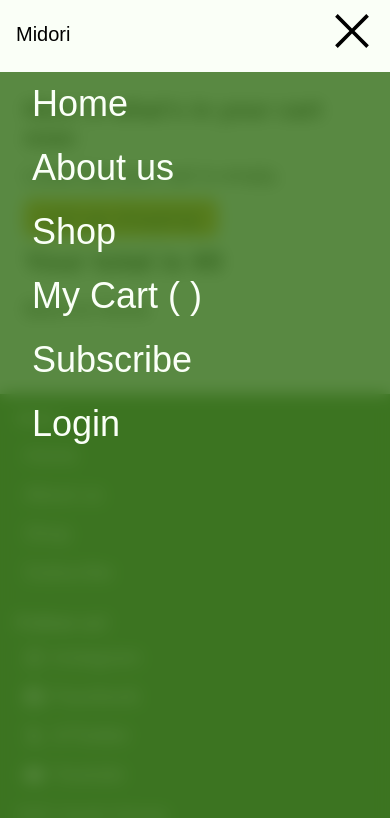
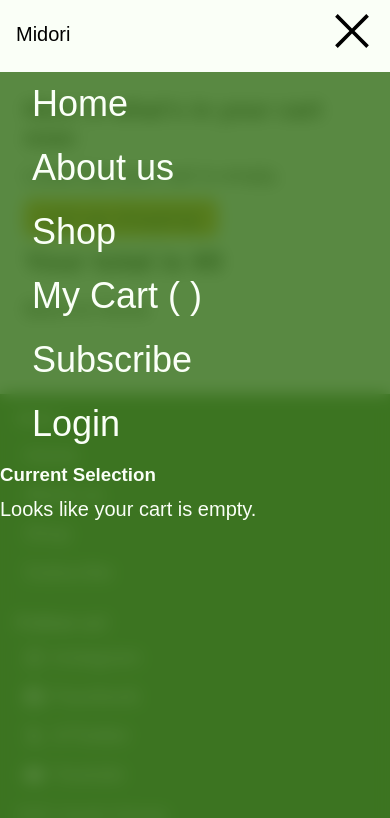
Before and after one commit to jarteaga127/midori-energy, a React (Vite) app: page /my-cart in a window 390 px wide. Both pictures are taken after a click on the element 352 px from the left and 36 px from the top of the page. Shown: the top 818 px of the page. Built offline with nearby package versions, Linux system fonts and the light colour scheme; a web font is replaced by a local one.

Commit message:
Edited Cart Context to use in sidebar for tablet

```diff
--- a/src/components/Navbar.jsx
+++ b/src/components/Navbar.jsx
@@ -9,12 +9,13 @@ import { useCart } from "../context/CartProvider";
 const Navbar = ({toggle, isOpen}) => {
 
     const { isLoggedIn, logout, userName } = useAuth();
-  const { cart } = useCart();
+  const { cart, removeFromCart, getSubtotal } = useCart();
 
    const containerClass = isOpen ? "side-menu-cont open" : "side-menu-cont";
 
    const sideMenuIcon = isOpen ? <RiCloseLargeFill/> : <FaBars/>;
 
+const subtotal = cart.reduce((acc, item) => acc + (item.price * item.qty), 0);
 
     return (
         <>
@@ -40,7 +41,9 @@ const Navbar = ({toggle, isOpen}) => {
 
         </nav>
         <div className={containerClass} >
-            <ul className="side-links">
+            <div className="side-menu-wrapper">
+                <div className="side-menu-left">
+                    <ul className="side-links">
                 <li><Link to="/" className='link'>Home</Link></li>
                 <li><Link to="/about-us" className='link'>About us</Link></li>
                 <li><Link to="/shop" className='link'>Shop</Link> </li>
@@ -56,6 +59,26 @@ const Navbar = ({toggle, isOpen}) => {
         ) : (<li><Link to="/login" className='link'>Login</Link></li>)}
             </ul>
             </div>
+                <div className="side-menu-right">
+                        <h3>Current Selection</h3>
+            {cart.length === 0 ? (
+              <p className="empty-msg">Looks like your cart is empty.</p>
+            ) : (
+              <div className="mini-cart-items">
+    {cart.map((item) => (
+      <div key={item.id} className="mini-item">
+        <span>{item.name} (x{item.qty})</span>
+        <span>¥{(item.price * item.qty).toLocaleString()}</span>
+        <button onClick={() => removeFromCart(item.id)}>Remove</button>
+      </div>
+    ))}
+  </div>
+            )}
+
+                </div>
+            </div>
+
+            </div>
         </>
      );
 }
--- a/src/context/CartProvider.jsx
+++ b/src/context/CartProvider.jsx
@@ -11,20 +11,43 @@ const [cart, setCart] = useState(() => {
 
 useEffect(() => {
   localStorage.setItem("shoppingCart", JSON.stringify(cart));
-});
+}, [cart]);
 
 //Define the handler
 
+//const addToCart = (product) => {
+  //setCart((prevCart) => [...prevCart, product]);
+  //alert((`${product.item} added to cart!`));
+//};
+
 const addToCart = (product) => {
-  setCart((prevCart) => [...prevCart, product]);
-  alert((`${product.item} added to cart!`));
-};
+    setCart((prevCart) => {
+      // Check if item already exists in cart
+      const existingItem = prevCart.find(item => item.id === product.id);
 
-const removeFromCart = (indexRemove) => {
-  setCart((prevCart) =>
-  prevCart.filter((_, index) => index !== indexRemove)
-  )
-};
+      if (existingItem) {
+        return prevCart.map(item =>
+          item.id === product.id ? { ...item, qty: item.qty + 1 } : item
+        );
+      }
+      // If it's a new item, add it with qty: 1
+      return [...prevCart, { ...product, qty: 1 }];
+    });
+    alert((`${product.item} added to cart!`));
+  };
+
+//const removeFromCart = (indexRemove) => {
+  //setCart((prevCart) =>
+  //prevCart.filter((_, index) => index !== indexRemove)
+  //)
+//};
+
+const removeFromCart = (id) => {
+    setCart((prevCart) => prevCart.filter((item) => item.id !== id));
+  };
+
+  // Helper to calculate total for the sidebar
+  const getSubtotal = () => cart.reduce((sum, item) => sum + (item.price * item.qty), 0);
 
 const emptyCart = () => {
   if (window.confirm("Are you sure you want to empty your cart now?")) {
--- a/src/pages/CartPage.jsx
+++ b/src/pages/CartPage.jsx
@@ -22,7 +22,7 @@ const total = cart.reduce((acc, item) => acc + item.price, 0);
         <div key={index} className="cart-item">
             <span className="cart-item-name">{item.item}</span>
             <span className="cart-item-price">¥{item.price}</span>
-            <button onClick={() => removeFromCart(index)} className="remove-from-cart">Remove from cart</button>
+            <button onClick={() => removeFromCart(item.id)} className="remove-from-cart">Remove from cart</button>
         </div>
     ))}
     <button onClick={emptyCart}>Empty my cart</button>
```
